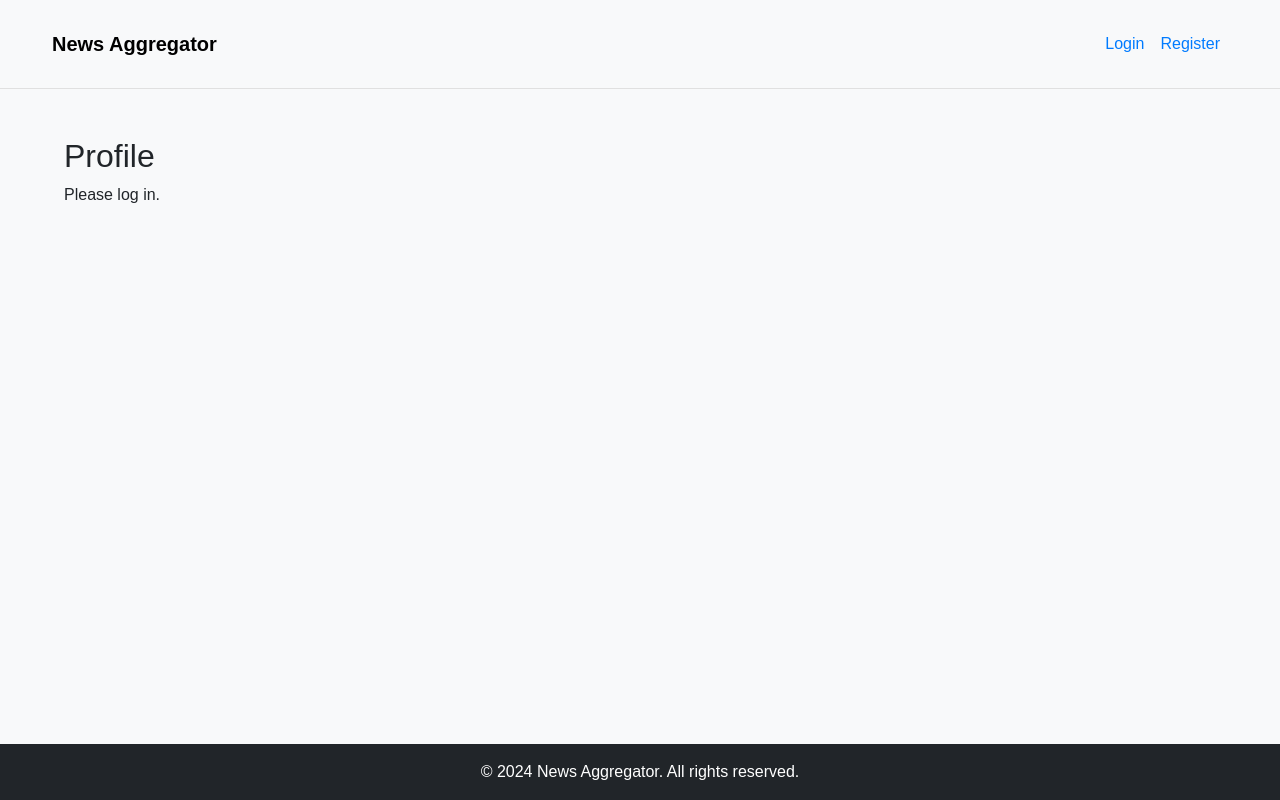
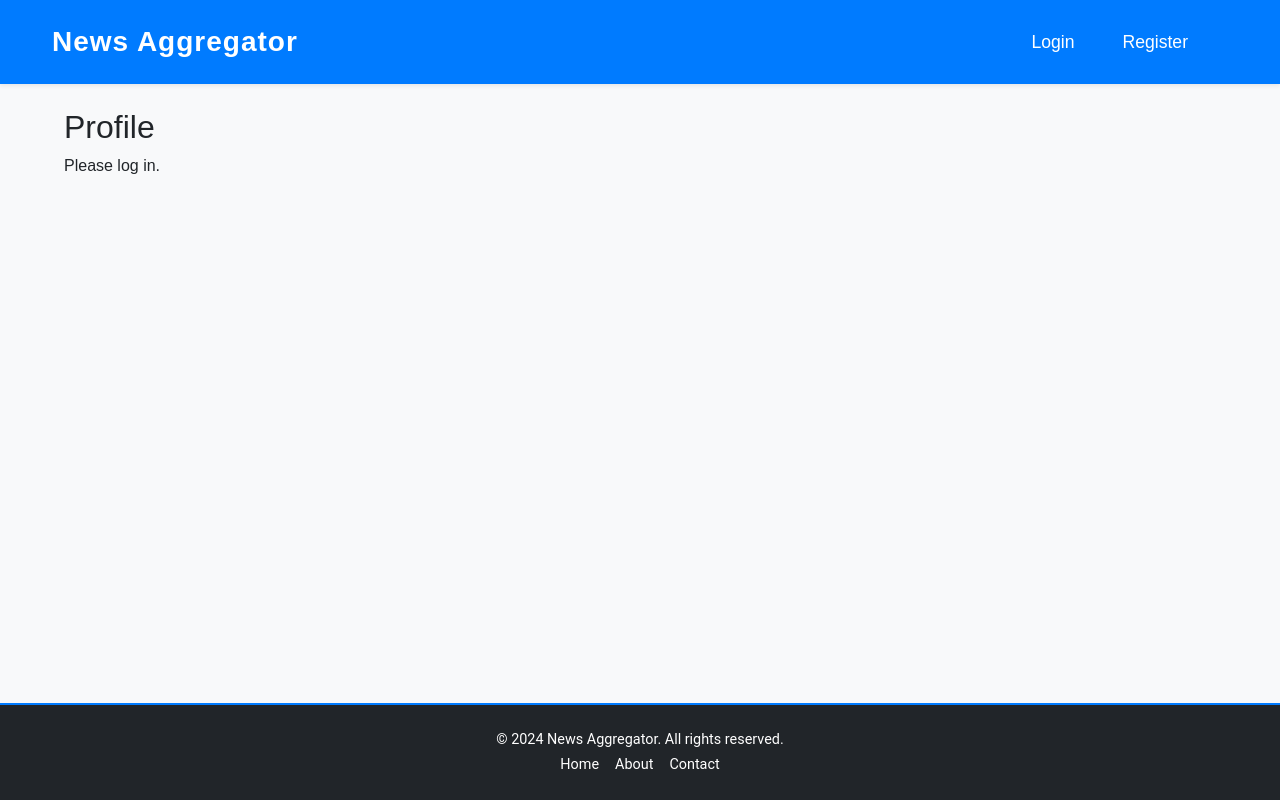
Before and after one commit to tahir-56ali/news-aggregator, a React (Create React App) app in the folder frontend/: page /profile in a window 1280 px wide. Built offline with nearby package versions, Linux system fonts and the light colour scheme.

Commit message:
render personalized articles and improved design for header and footer

```diff
--- a/frontend/src/components/Articles/ArticleList.js
+++ b/frontend/src/components/Articles/ArticleList.js
@@ -1,7 +1,9 @@
 import React, { useState, useEffect } from 'react';
 import axios from 'axios';
+import { useAuth } from '../../hooks/useAuth';
 
 const ArticleList = () => {
+    const { user } = useAuth();  // Check if the user is logged in
     const [articles, setArticles] = useState([]);
     const [loading, setLoading] = useState(false);
     const [error, setError] = useState(null);
@@ -22,16 +24,26 @@ const ArticleList = () => {
         setError(null);
 
         try {
-            const response = await axios.get('http://localhost:8080/api/articles', {
-                params: { ...searchParams, page }, // Include the current page in the request
-            });
+            let response;
+
+            // Fetch personalized news if user is logged in
+            if (user) {
+                response = await axios.get(`${process.env.REACT_APP_BACKEND_URL}/api/user/articles/personalized`, {
+                    params: { ...searchParams, page }, // Include the current page in the request
+                });
+            } else {
+                response = await axios.get(`${process.env.REACT_APP_BACKEND_URL}/api/articles`, {
+                    params: { ...searchParams, page }, // Include the current page in the request
+                });
+            }
+            console.log(response.data.data);
             setArticles(response.data.data);
             setTotalPages(response.data.last_page);
             setCurrentPage(response.data.current_page);
             setNextPageUrl(response.data.next_page_url);
             setPrevPageUrl(response.data.prev_page_url);
         } catch (err) {
-            setError('Error fetching articles. Please try again.');
+            setError(err.response?.data?.message || 'Error fetching articles. Please try again.');
         } finally {
             setLoading(false);
         }
--- /dev/null
+++ b/frontend/src/components/Layout/Footer.css
@@ -0,0 +1,29 @@
+/* Footer styles */
+.footer {
+    font-family: 'Roboto', sans-serif;
+    background-color: #343a40;
+    color: #ffffff;
+    border-top: 2px solid #007bff;
+}
+
+.footer a {
+    color: #ffffff;
+    text-decoration: none;
+    transition: color 0.3s ease;
+}
+
+.footer a:hover {
+    color: #007bff;
+}
+
+.footer p {
+    margin: 0;
+    font-size: 0.9rem;
+}
+
+@media (max-width: 576px) {
+    .footer {
+        text-align: center;
+        padding: 2rem 0;
+    }
+}
--- a/frontend/src/components/Layout/Footer.js
+++ b/frontend/src/components/Layout/Footer.js
@@ -1,13 +1,20 @@
 import React from 'react';
+import { Link } from 'react-router-dom';
+import './Footer.css';  // Import specific CSS for footer
 
 const Footer = () => {
     return (
-        <footer className="bg-dark text-white text-center p-3 mt-auto">
+        <footer className="bg-dark text-white text-center py-4 mt-auto footer">
             <div className="container">
-                <p>&copy; 2024 News Aggregator. All rights reserved.</p>
+                <p className="mb-1">&copy; 2024 News Aggregator. All rights reserved.</p>
+                <p className="mb-0">
+                    <Link to="/" className="text-white mx-2">Home</Link>
+                    <Link to="/about" className="text-white mx-2">About</Link>
+                    <Link to="/contact" className="text-white mx-2">Contact</Link>
+                </p>
             </div>
         </footer>
     );
-}
+};
 
 export default Footer;
--- /dev/null
+++ b/frontend/src/components/Layout/Header.css
@@ -0,0 +1,69 @@
+/* Header styles */
+.vibrant-header {
+    padding: 1rem 2rem;
+    background-color: #007bff; /* Vibrant blue background */
+    color: #fff;
+    font-family: 'Montserrat', sans-serif; /* Modern font */
+    box-shadow: 0 4px 6px rgba(0, 0, 0, 0.1);
+}
+
+.vibrant-header .container {
+    display: flex;                    /* Flexbox for alignment */
+    justify-content: space-between;   /* Space between logo and hamburger */
+    align-items: center;              /* Vertically align items */
+}
+
+.vibrant-title {
+    font-size: 1.75rem;  /* Larger size for wider screens */
+    font-weight: 700;
+    color: #ffffff;  /* White text for contrast */
+    letter-spacing: 1px;
+    transition: color 0.3s ease;
+}
+
+.vibrant-title:hover {
+    color: #ffeb3b; /* Hover effect - yellow */
+}
+
+.navbar-toggler {
+    border: none;
+    background-color: #ffeb3b;  /* Button toggle background */
+    margin-left: auto;          /* Ensure hamburger stays on the right */
+}
+
+.vibrant-link {
+    font-size: 1.1rem;
+    font-weight: 500;
+    color: #ffffff;
+    margin-right: 1rem;
+    transition: color 0.3s ease;
+}
+
+.vibrant-link:hover {
+    color: #ffeb3b;  /* Hover effect - yellow */
+}
+
+.navbar-nav {
+    flex-grow: 1;                   /* Allow navbar to take full width */
+    justify-content: flex-end;       /* Keep navbar items aligned to the right */
+}
+
+.navbar-nav .nav-item {
+    margin-right: 1rem;
+}
+
+/* Adjustments for smaller screens */
+@media (max-width: 992px) {
+    .vibrant-title {
+        font-size: 1.5rem;  /* Smaller logo size for mobile screens */
+    }
+
+    .navbar-nav .nav-item {
+        margin-right: 0;
+        margin-bottom: 1rem;
+    }
+
+    .navbar-nav {
+        text-align: center;
+    }
+}
--- a/frontend/src/components/Layout/Header.js
+++ b/frontend/src/components/Layout/Header.js
@@ -2,44 +2,42 @@ import React from 'react';
 import { Link } from 'react-router-dom';
 import useAuth from '../../hooks/useAuth';
 import useLogout from '../../hooks/useLogout';
+import './Header.css';  // Import specific CSS for header
 
 const Header = () => {
-    const { user } = useAuth();  // Check if user is authenticated
+    const { user } = useAuth();
     const handleLogout = useLogout();
 
     return (
-        <header className="bg-light p-3 mb-4">
-            <div className="container">
-                <nav className="navbar navbar-expand-lg navbar-light">
-                    <Link className="navbar-brand" to="/">News Aggregator</Link>
+        <header className="navbar navbar-expand-lg vibrant-header shadow-sm">
+            <div className="container d-flex justify-content-between align-items-center">
+                <Link className="navbar-brand vibrant-title" to="/">News Aggregator</Link>
                 <button className="navbar-toggler" type="button" data-bs-toggle="collapse" data-bs-target="#navbarNav" aria-controls="navbarNav" aria-expanded="false" aria-label="Toggle navigation">
                     <span className="navbar-toggler-icon"></span>
                 </button>
                 <div className="collapse navbar-collapse" id="navbarNav">
-                        <ul className="navbar-nav ms-auto"> {/* Replaced ml-auto with ms-auto */}
-                            {!user && (  // Show Login and Register links if user is not logged in
+                    <ul className="navbar-nav ms-auto">
+                        {!user ? (
                             <>
                                 <li className="nav-item">
-                                        <Link className="nav-link" to="/login">Login</Link>
+                                    <Link className="nav-link vibrant-link" to="/login">Login</Link>
                                 </li>
                                 <li className="nav-item">
-                                        <Link className="nav-link" to="/register">Register</Link>
+                                    <Link className="nav-link vibrant-link" to="/register">Register</Link>
                                 </li>
                             </>
-                            )}
-                            {user && (  // Show Profile link if user is logged in
+                        ) : (
                             <>
                                 <li className="nav-item">
-                                        <Link className="nav-link" to="/profile">Profile</Link>
+                                    <Link className="nav-link vibrant-link" to="/profile">Profile</Link>
                                 </li>
                                 <li className="nav-item">
-                                        <span className="nav-link" role="button" onClick={handleLogout}>Logout</span>
+                                    <span className="nav-link vibrant-link" role="button" onClick={handleLogout}>Logout</span>
                                 </li>
                             </>
                         )}
                     </ul>
                 </div>
-                </nav>
             </div>
         </header>
     );
--- a/frontend/src/components/Profile/Preferences.js
+++ b/frontend/src/components/Profile/Preferences.js
@@ -65,9 +65,15 @@ const Preferences = () => {
 
     return (
         <div className="container mt-4">
-            <h2 className="text-center mb-4 text-primary fw-bold">Set Your News Preferences</h2>
 
             <form onSubmit={handleSubmit}>
+                <div className="d-flex justify-content-between align-items-center mb-4">
+                    <h2 className="text-primary fw-bold">Set Your News Preferences</h2>
+                    <button type="submit" className="btn btn-primary px-4 py-2 fw-bold" disabled={loading}>
+                        {loading ? 'Saving...' : 'Save Preferences'}
+                    </button>
+                </div>
+                {message && <p className="mt-3">{message}</p>}
                 <div className="row mb-4">
                     <div className="col-md-4">
                         <h5 className="fw-bold text-secondary">Preferred Sources</h5>
@@ -135,15 +141,7 @@ const Preferences = () => {
                         </div>
                     </div>
                 </div>
-
-                <div className="text-center mb-4">
-                    <button type="submit" className="btn btn-primary px-4 py-2 fw-bold" disabled={loading}>
-                        {loading ? 'Saving...' : 'Save Preferences'}
-                    </button>
-                </div>
             </form>
-
-            {message && <p className="mt-3">{message}</p>}
         </div>
     );
 };
--- a/frontend/src/hooks/useLogout.js
+++ b/frontend/src/hooks/useLogout.js
@@ -8,7 +8,7 @@ const useLogout = () => {
     const handleLogout = async () => {
         const result = await logout();
         if (result && result.success) {
-            navigate('/');
+            navigate('/login');
         }
     };
 
--- a/frontend/src/styles/App.css
+++ b/frontend/src/styles/App.css
@@ -7,17 +7,6 @@ body {
   font-family: Arial, sans-serif;
   background-color: #f8f9fa;
   margin-bottom: 60px; /* Space for footer on mobile */
-}
-
-header {
-  border-bottom: 1px solid #e0e0e0;
-}
-
-footer {
-  margin-top: auto;
-  padding: 10px 0;
-  background-color: #f8f9fa;
-  text-align: center;
 }
 
 .container {
@@ -88,11 +77,6 @@ form {
   border-color: #004085;
 }
 
-footer p {
-  margin-top: auto;
-  margin-bottom: 0 !important;
-}
-
 .pagination .page-item.active .page-link {
   background-color: #007bff;
   border-color: #007bff;
@@ -104,16 +88,3 @@ footer p {
   background-color: #fff;
   border-color: #dee2e6;
 }
-
-.navbar-brand {
-  font-weight: bold;
-}
-
-.nav-link {
-  color: #007bff;
-  transition: color 0.2s ease;
-}
-
-.nav-link:hover {
-  color: #0056b3;
-}
```
Also changed, not shown: 2 other files (tests, documents, lock files or other folders). Lines whose indentation alone changed are shown as unchanged.
